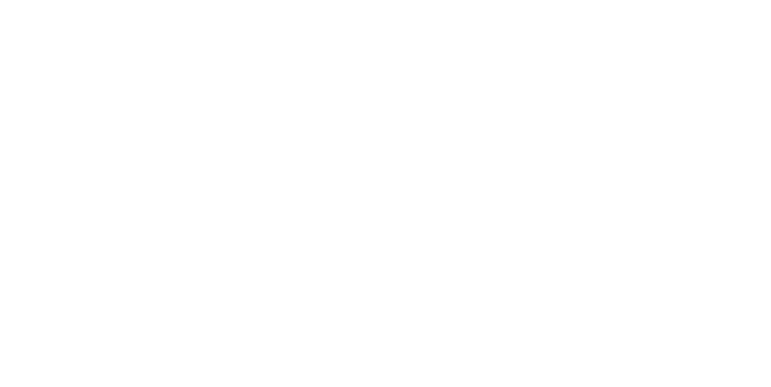
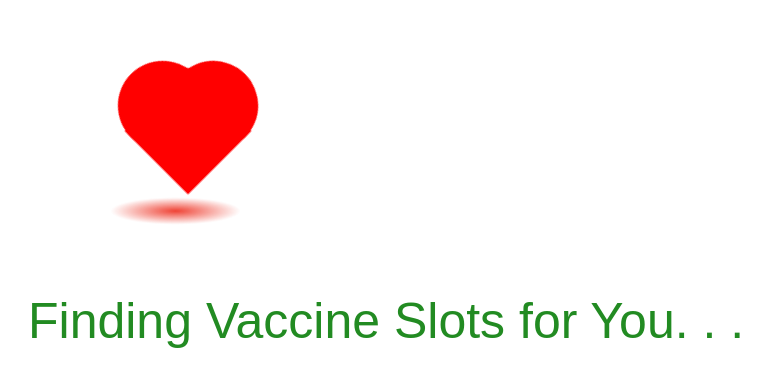
Before and after one commit to jatinS-dev/CovidNotifier, a React (Create React App) app: page /Vaccine in a window 1280 px wide. Shown: the part 269-656 px from the top of the page, without its empty margins (452-1223 px from the left). Built offline with nearby package versions, Linux system fonts and the light colour scheme.

Commit message:
Added heart

```diff
--- a/src/NoMatch.js
+++ b/src/NoMatch.js
@@ -0,0 +1,13 @@
+// import Image from 'react-bootstrap/Image';
+import React from "react";
+import "../node_modules/bootstrap/dist/css/bootstrap.min.css";
+
+// import img2 from "./Images/logo.png";
+// import "./Vc.css";
+// import { Form, Col, Button, Accordion, Card } from "react-bootstrap";
+
+export const NoMatch = () => (
+  <div className="mainBody">
+    <h1>Yo</h1>
+  </div>
+);
--- a/src/VaccineNotification.js
+++ b/src/VaccineNotification.js
@@ -0,0 +1,18 @@
+// import Image from 'react-bootstrap/Image';
+import React from "react";
+import "../node_modules/bootstrap/dist/css/bootstrap.min.css";
+
+// import img2 from "./Images/logo.png";
+import "./Vc.css";
+// import { Form, Col, Button, Accordion, Card } from "react-bootstrap";
+
+export const VaccineNotification = () => (
+  <div className="mainBody">
+    <div class="wrapper">
+      <div class="container">
+        <div class="heart"></div>
+      </div>
+    </div>
+    <h1>Finding Vaccine Slots for You. . .</h1>
+  </div>
+);
--- /dev/null
+++ b/src/Vc.css
@@ -0,0 +1,106 @@
+h1 {
+  position: absolute;
+  margin-top: 35rem;
+  font-size: 50px;
+  margin-left: 30rem;
+  color: forestgreen;
+}
+
+* {
+  margin: 0;
+  padding: 0;
+}
+
+body {
+  background: rgb(84, 219, 84);
+}
+
+.wrapper {
+  position: absolute;
+  top: 50%;
+  left: 50%;
+  transform: translate(-50%, -50%);
+}
+
+.container {
+  position: relative;
+}
+
+.heart {
+  width: 100px;
+  height: 100px;
+  background: #ff0000;
+  transform: rotate(45deg);
+  transition: 0.5s linear;
+  animation: pulse 4s linear infinite;
+}
+
+.heart:before,
+.heart:after {
+  content: "";
+  position: absolute;
+  background: #ff0000;
+  width: 100px;
+  height: 100px;
+  border-radius: 50%;
+}
+
+.heart:before {
+  top: 0;
+  left: -40px;
+}
+
+.heart:after {
+  top: -40px;
+  left: 0;
+}
+
+.container:before {
+  content: "";
+  position: absolute;
+  top: 115px;
+  left: -20px;
+  width: 145px;
+  height: 30px;
+  background: radial-gradient(50% 50%, #ef4234 0%, transparent 100%);
+  z-index: 1;
+  border-radius: 50%;
+  transition: 0.5s linear;
+  animation: grow 4s linear infinite;
+}
+
+@keyframes pulse {
+  0% {
+    transform: rotate(45deg) scale(1);
+  }
+  25% {
+    transform: rotate(45deg) scale(0.8);
+  }
+  50% {
+    transform: rotate(45deg) scale(1);
+  }
+  75% {
+    transform: rotate(45deg) scale(0.8);
+  }
+  100% {
+    transform: rotate(45deg) scale(1);
+  }
+}
+
+@keyframes grow {
+  0% {
+    transform: scale(1);
+  }
+  25% {
+    transform: scale(0.8);
+  }
+  50% {
+    transform: scale(1);
+  }
+  75% {
+    transform: scale(0.8);
+  }
+  100% {
+    transform: scale(1);
+  }
+}
```
Also changed, not shown: src/Appp.css (deleted, +0 -32 lines), src/Appp.js (deleted, +0 -68 lines).
